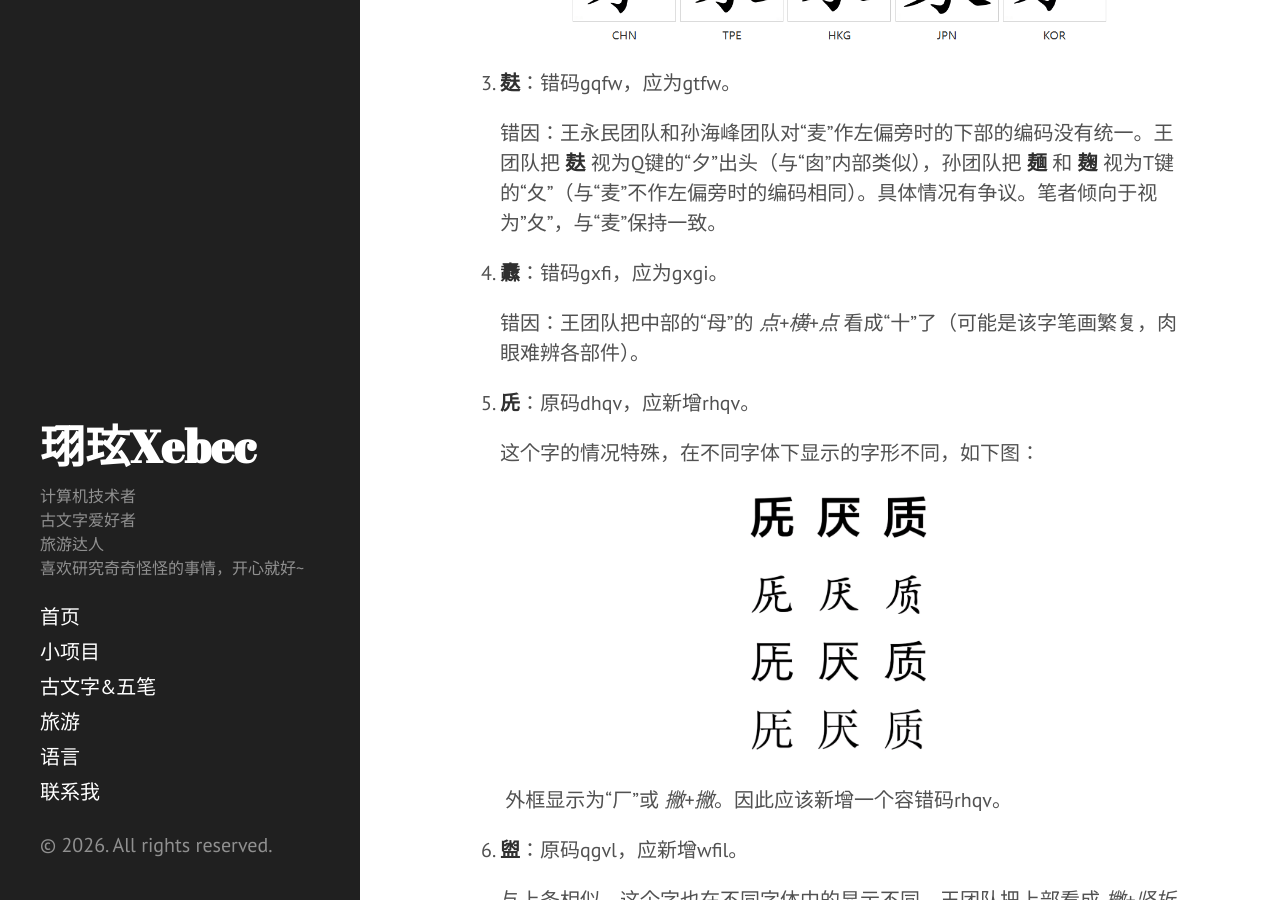
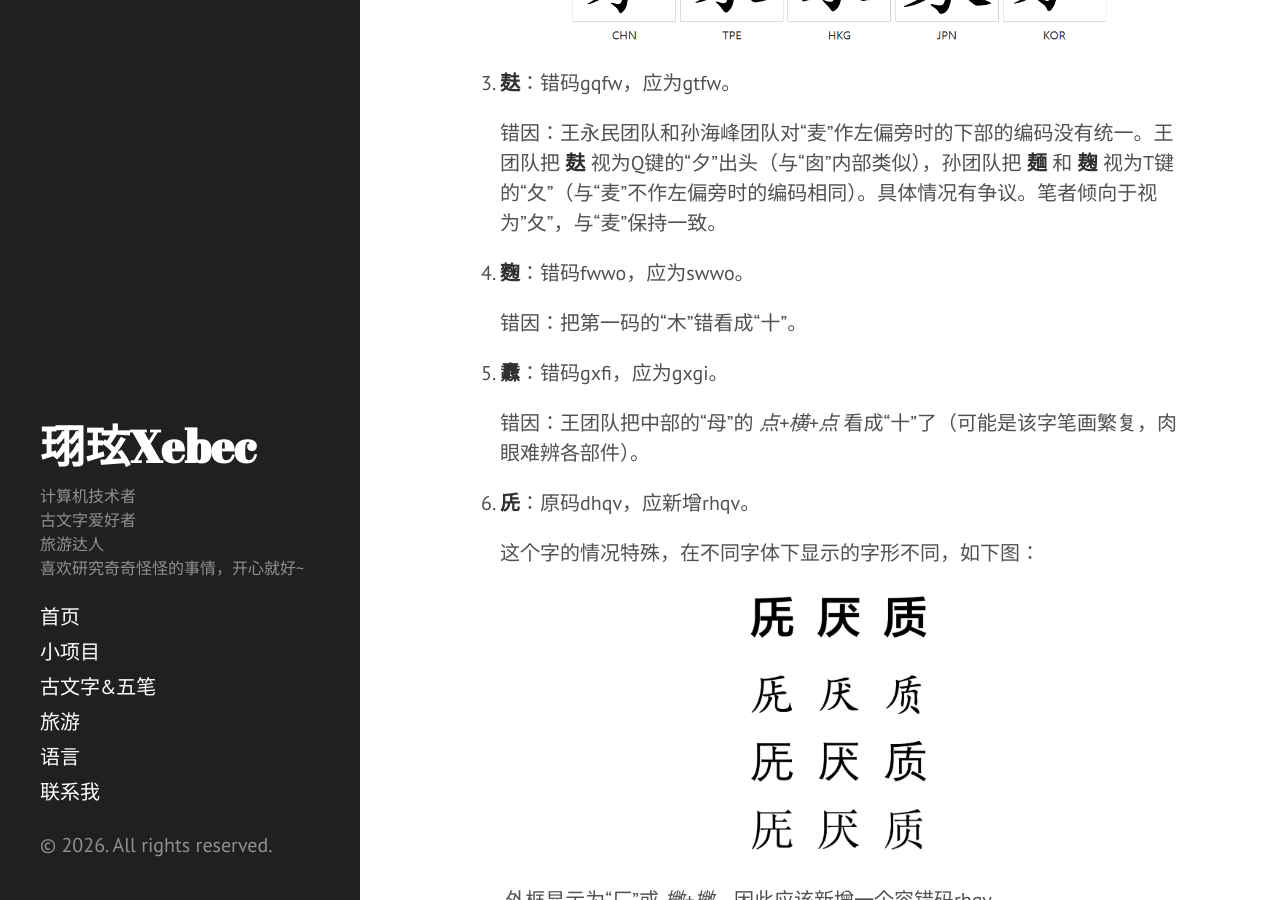
Before and after one commit to Xebec33/my-world, a Jekyll site: the page built from _posts/2026-02-15-盘点86版五笔的错码.md, in a window 1280 px wide and 900 px high, scrolled down 807 px. Built offline with Jekyll 4.4.1, drawn with Linux system fonts in a browser that asks for light colours.

Commit message:
新增五笔错码

```diff
--- a/_posts/2026-02-15-盘点86版五笔的错码.md
+++ b/_posts/2026-02-15-盘点86版五笔的错码.md
@@ -25,6 +25,10 @@ category: 古文字&五笔
 3. **麸**：错码gqfw，应为gtfw。
 
    错因：王永民团队和孙海峰团队对“麦”作左偏旁时的下部的编码没有统一。王团队把 **麸** 视为Q键的“夕”出头（与“囱”内部类似），孙团队把 **麺** 和 **麹** 视为T键的“夂”（与“麦”不作左偏旁时的编码相同）。具体情况有争议。笔者倾向于视为"夂"，与“麦”保持一致。
+
+4. **麴**：错码fwwo，应为swwo。
+
+   错因：把第一码的“木”错看成“十”。
 
 4. **纛**：错码gxfi，应为gxgi。
 
```
Also changed, not shown: _posts/2026-01-24-首页.md (+1 -1 lines).
